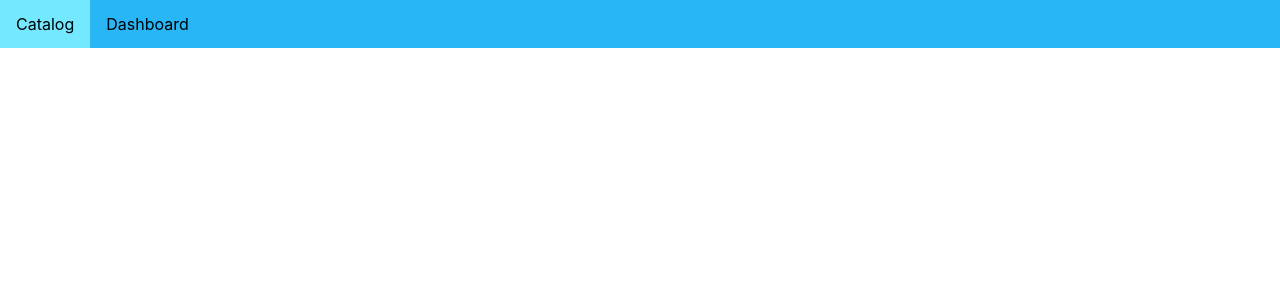
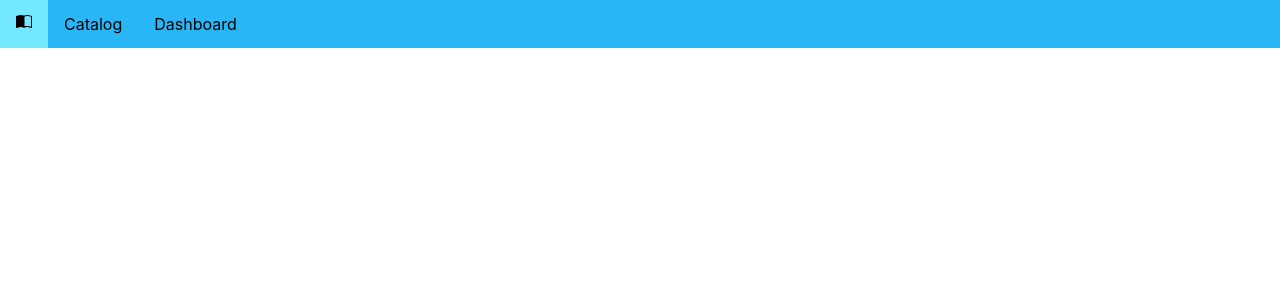
Before and after one commit to Imalsha97/SPARK_LMS_MERN, a React (Create React App) app: page / in a window 1280 px wide. Shown: the top 300 px of the page. Built offline with nearby package versions, Linux system fonts and the light colour scheme.

Commit message:
Add react Icon

```diff
--- a/package.json
+++ b/package.json
@@ -8,6 +8,7 @@
     "@testing-library/user-event": "^12.8.3",
     "react": "^17.0.2",
     "react-dom": "^17.0.2",
+    "react-icons": "^4.2.0",
     "react-scripts": "4.0.3",
     "styled-components": "^5.3.1",
     "web-vitals": "^1.1.2"
--- a/src/App.js
+++ b/src/App.js
@@ -1,6 +1,7 @@
 import React from "react";
 import ReactDom from 'react-dom';
 import { ThemeProvider } from "styled-components";
+import { BsBookHalf } from "react-icons/bs";
 
 
 import { Header,Main, Footer } from "./components/Layout";
@@ -25,11 +26,18 @@
     <ThemeProvider theme={theme}>
      <Header>
       <NavBar>
+      <NavItem href="#">
+            <NavLink>
+            <BsBookHalf/>
+            </NavLink>
+        </NavItem>
+
         <NavItem href="#">
-          <NavLink>
-          Catalog
-          </NavLink>
+            <NavLink>
+            Catalog
+            </NavLink>
         </NavItem>
+
         <NavItem href="#">
           <NavLink>
             Dashboard
```
Also changed, not shown: 1 other file (tests, documents, lock files or other folders).
